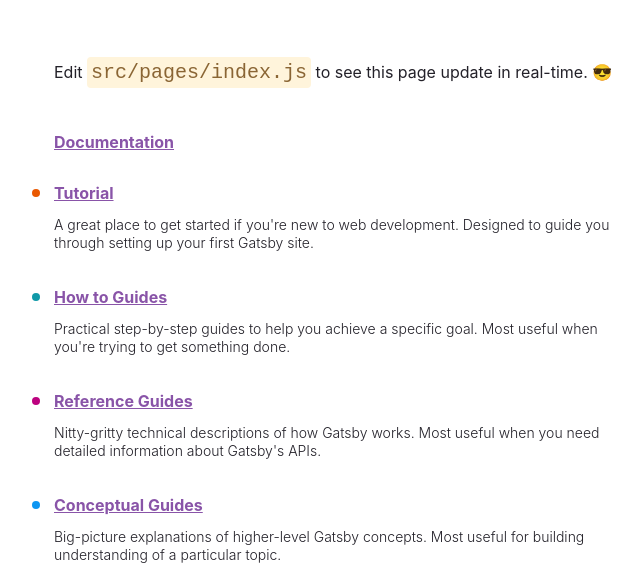
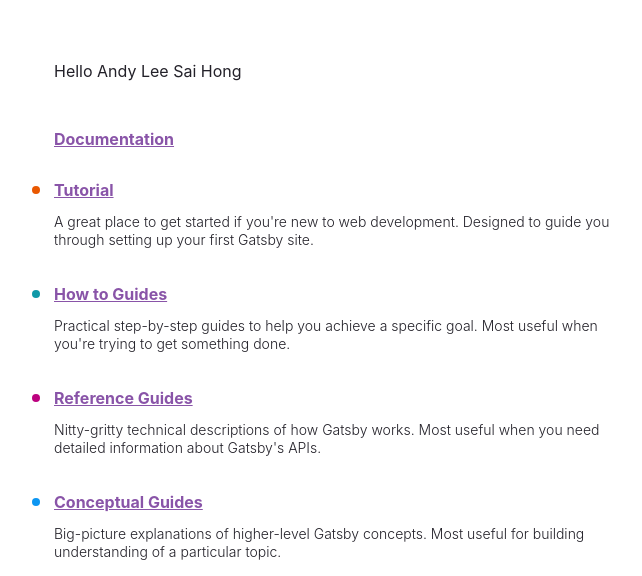
Before and after one commit to chinhong-chua/new-gatsby, a Gatsby site: page / in a window 1280 px wide. Shown: the part 224-800 px from the top of the page, without its empty margins (50-692 px from the left). Built offline with nearby package versions, Linux system fonts and the light colour scheme; Gatsby itself is replaced by a stand-in of ours.

Commit message:
Initial Commit 2

```diff
--- a/src/pages/index.js
+++ b/src/pages/index.js
@@ -138,12 +138,15 @@ const IndexPage = () => {
           🎉🎉🎉
         </span>
       </h1>
-      <p style={paragraphStyles}>
+      {/* <p style={paragraphStyles}>
         Edit <code style={codeStyles}>src/pages/index.js</code> to see this page
         update in real-time.{" "}
         <span role="img" aria-label="Sunglasses smiley emoji">
           😎
         </span>
+      </p> */}
+      <p style={paragraphStyles}>
+        Hello Andy Lee Sai Hong
       </p>
       <ul style={listStyles}>
         <li style={docLinkStyle}>
```
